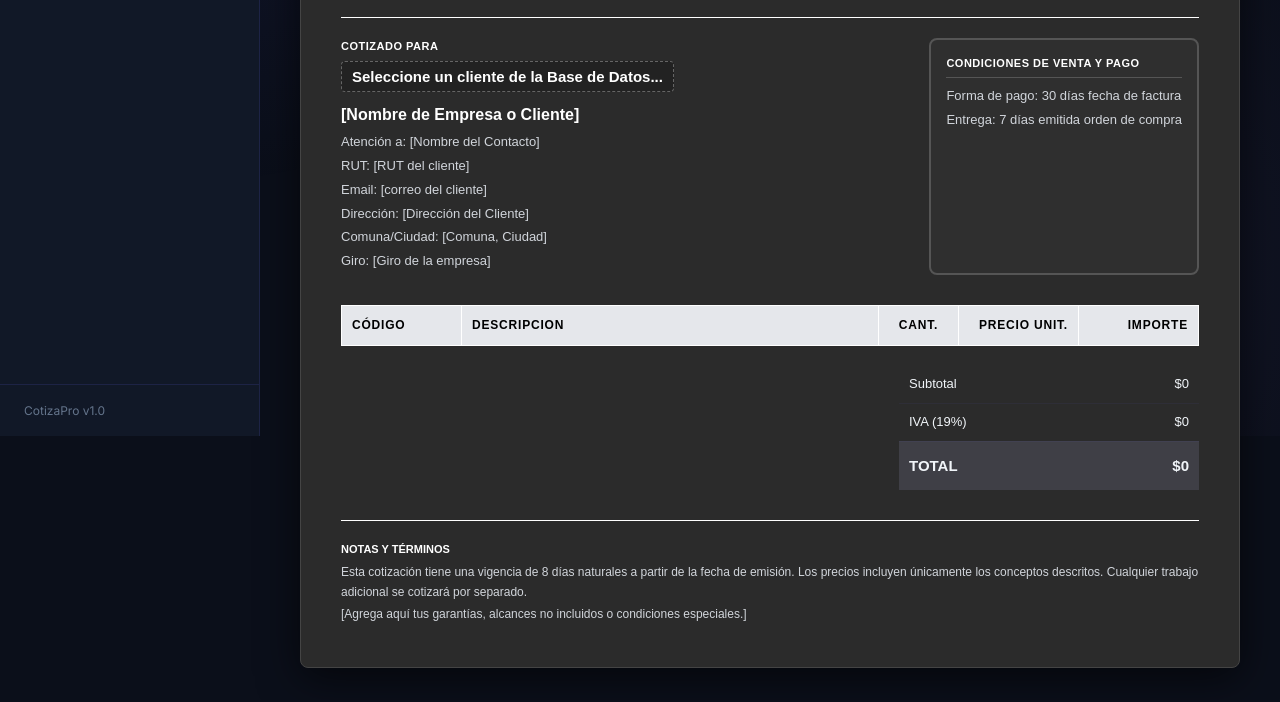
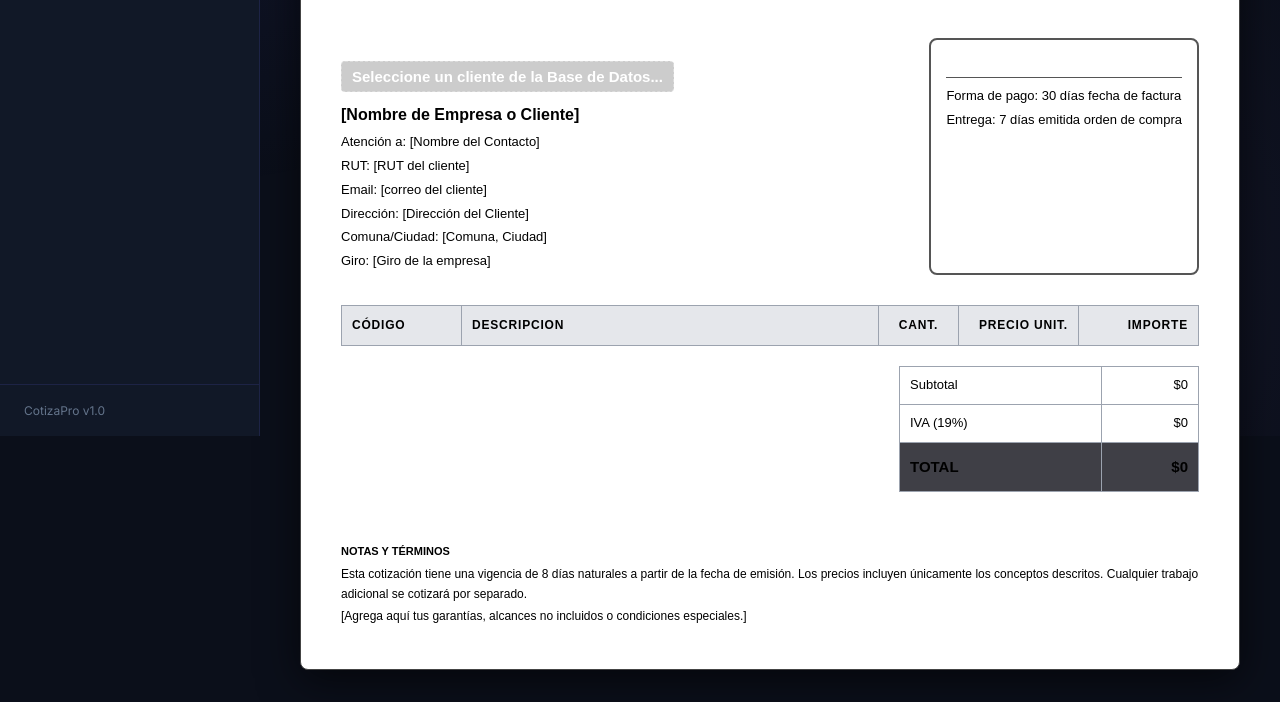
Before and after one commit to Pipeepr/cotizador-empresa, a plain HTML site: page frontend/index.html in a window 1280 px wide. Shown: the part 364-1066 px from the top of the page. Drawn offline with Linux system fonts and the light colour scheme; no server answers.

Commit message:
Cambiar fondo de cotizacion a blanco

```diff
--- a/frontend/index.html
+++ b/frontend/index.html
@@ -27,7 +27,7 @@
         rel="stylesheet" />
 
     <!-- Styles -->
-    <link rel="stylesheet" href="styles.css?v=9" />
+    <link rel="stylesheet" href="styles.css?v=10" />
 </head>
 
 <body>
--- a/frontend/styles.css
+++ b/frontend/styles.css
@@ -1326,3 +1326,34 @@ tbody tr {
         margin-bottom: 4px !important;
     }
 }
+
+
+/* OVERRIDES PARA FONDO BLANCO EN COTIZACIÓN */
+#wysiwyg-container {
+    background-color: #ffffff !important;
+    color: #000000 !important;
+}
+
+#wysiwyg-container .doc-table th {
+    background: #e5e7eb !important;
+    color: #000000 !important;
+    border: 1px solid #9ca3af !important;
+}
+
+#wysiwyg-container .doc-table td, #wysiwyg-container .doc-totals td {
+    border: 1px solid #9ca3af !important;
+    color: #000000 !important;
+}
+
+#wysiwyg-container .wysiwyg-input:hover {
+    outline: 1px dashed rgba(0, 0, 0, 0.4) !important;
+    background: rgba(0,0,0,0.03) !important;
+}
+
+#wysiwyg-container .btn-remove {
+    color: #ef4444 !important;
+}
+
+#wysiwyg-container h1, #wysiwyg-container p, #wysiwyg-container span, #wysiwyg-container div {
+    color: #000000 !important;
+}
```
